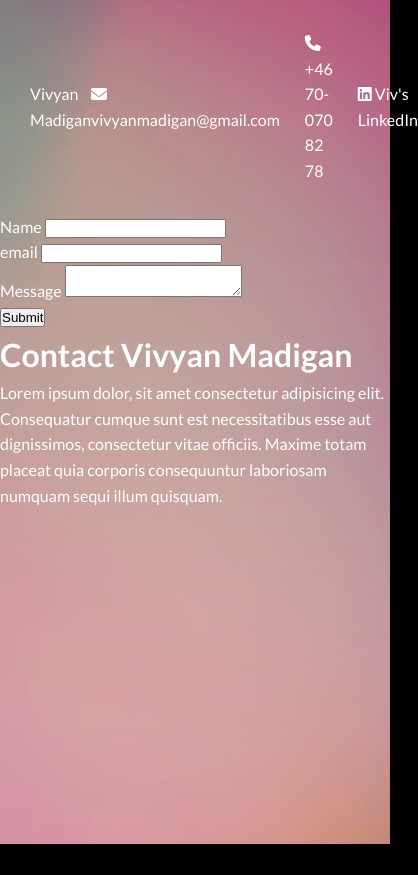
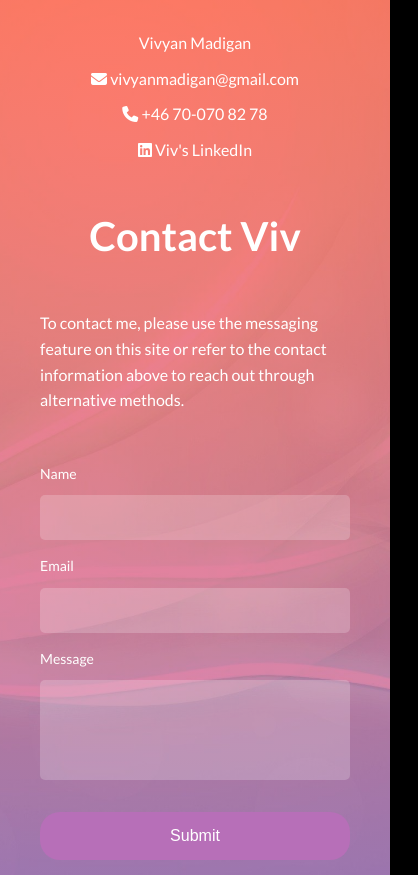
Before and after one commit to vivmadigan/PortFolio_Project, a plain HTML site: page contactMe.html in a window 390 px wide. Shown: the whole page, 418 px wide, since content can reach past the window. Before the commit the page ends 844 px from the top, so only its background shows below. Drawn offline with Linux system fonts and the light colour scheme.

Commit message:
Completed the formating and styling of the main area of the page and made it user friendly for different aspect and size ratios. This page was made with a Desktop First outlook.

```diff
--- a/contactMe.html
+++ b/contactMe.html
@@ -37,7 +37,7 @@
                     <input type="text" name="name" id="name" required>
                 </div>
                 <div class="form-group">
-                    <label for="email">email</label>
+                    <label for="email">Email</label>
                     <input type="text" name="email" id="email" required>
                 </div>
                 <div class="form-group">
@@ -49,8 +49,9 @@
                 </div>
             </form>
             <div class="text-container">
-                <h1>Contact Vivyan Madigan</h1>
-                <p>Lorem ipsum dolor, sit amet consectetur adipisicing elit. Consequatur cumque sunt est necessitatibus esse aut dignissimos, consectetur vitae officiis. Maxime totam placeat quia corporis consequuntur laboriosam numquam sequi illum quisquam.</p>
+                <h1>Contact Viv</h1>
+                <h1></h1>
+                <p>To contact me, please use the messaging feature on this site or refer to the contact information above to reach out through alternative methods.</p>
             </div>
         </main>
     </div>
--- a/contactMeStyle.css
+++ b/contactMeStyle.css
@@ -15,13 +15,13 @@ body {
 
 
 .wrapper {
-    height: 100vh;
+    min-height: 100vh;
     background: linear-gradient(
         to bottom,
-        rgba(255,64,50, 0.4),
-        rgba(171, 17, 116 ,0.3)
+        rgba(255,64,50, 0.7),
+        rgba(171, 17, 116 ,0.5)
     ),
-    url(cool-subtle.jpg) no-repeat center center;
+    url(light-background.jpg) no-repeat center/cover;
 }
 
 /* Header */
@@ -48,3 +48,124 @@ body {
 .header a:hover {
     color: purple;
 }
+
+/* Main Content */
+
+.main-content{
+    display: flex;
+    gap: 50px;
+    max-width: 1100px;
+    margin: 200px auto;
+    justify-content: center;
+    align-items: start;
+    height: 100%;
+    padding: 0 40px;
+
+}
+
+.main-content form{
+    flex: 1;
+}
+.main-content .text-container{
+    flex: 1;
+}
+
+/* Form */
+.form-group{
+    margin-bottom: 15px;
+}
+
+.form-group label {
+    display: block;
+    margin-bottom: 10px;
+    font-size: 14px;
+    font-weight: 500;
+}
+
+.form-group input,
+.form-group textarea {
+    width: 100%;
+    padding: 15px;
+    border: 0;
+    border-radius: 5px;
+    background: rgba(255,255,255,0.2);
+    color: white;
+    outline: 0;
+
+}
+
+.form-group textarea {
+    height: 100px;
+    resize: none;
+    margin-bottom: 10px;
+}
+
+
+/* Button */
+.btn {
+    display: block;
+    padding: 15px 20px;
+    border-radius: 20px;
+    width: 100%;
+    border: 0;
+    background-color: rgb(183, 111, 184);
+    color: white;
+    font-size: 16px;
+    cursor: pointer;
+}
+
+.btn:hover{
+    background: rgba(183, 111, 184,0.4);
+}
+
+/* Text Container */
+.text-container h1{
+    font-size: 50px;
+    margin: 50px 0 20px;
+    line-height: 1.2;
+
+}
+
+.text-container {
+    font-size: 18px;
+}
+
+/* Media Queries */
+@media (max-width: 768px){
+
+    .header{
+        padding: 30px 10px 0px;
+    }
+    .header,
+    .header .header-right {
+        flex-direction: column;
+        gap: 10px;
+    }
+
+    .main-content {
+        flex-direction: column-reverse;
+        justify-content: start;
+        margin: auto;
+    }
+
+    .main-content form,
+    .main-content .text-container{
+        width: 100%;
+    }
+
+    .main-content h1{
+        font-size: 40px;
+        text-align: center;
+        line-height: 1.2;
+
+    }
+    .main-content p{
+        font-size: 16px;
+    }
+}
+
+@media (max-height: 500px){
+    .main-content {
+        margin: 0 auto;
+    }
+}
```
Also changed, not shown: light-background.jpg (added).
